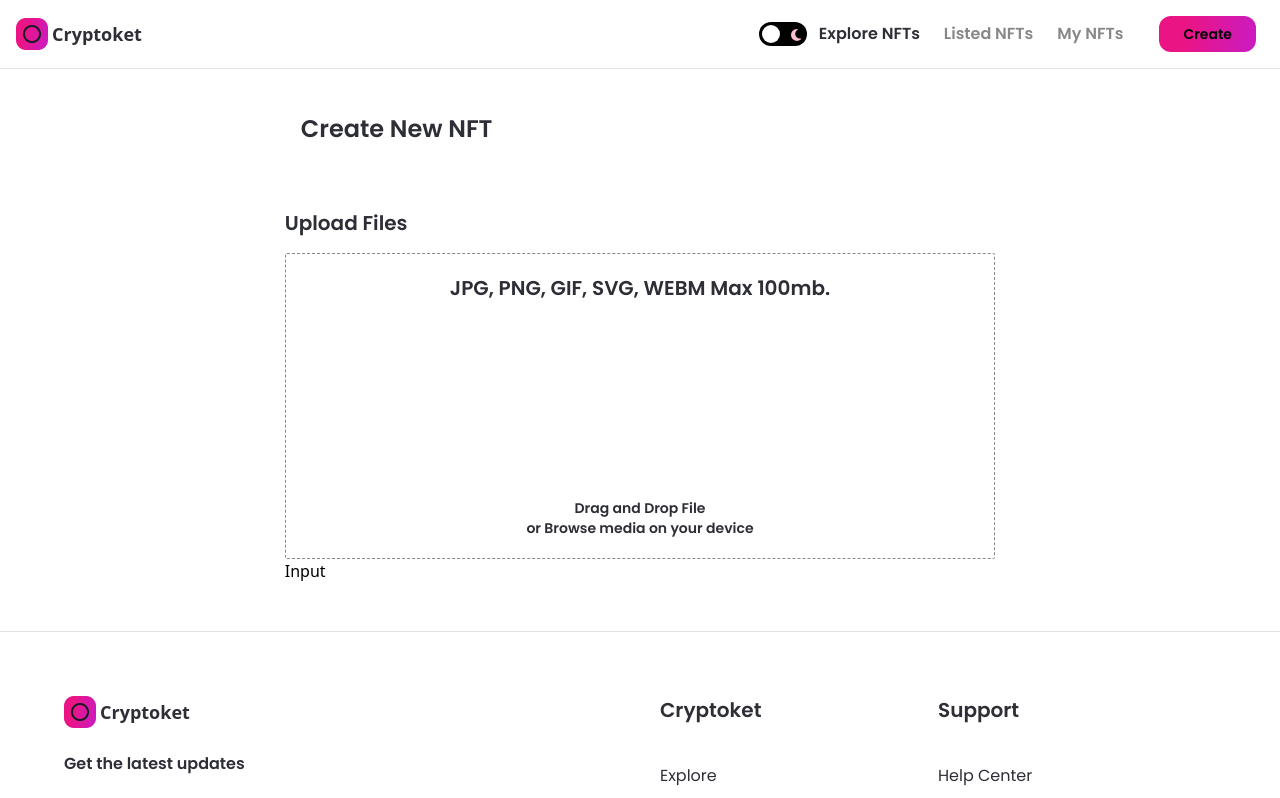
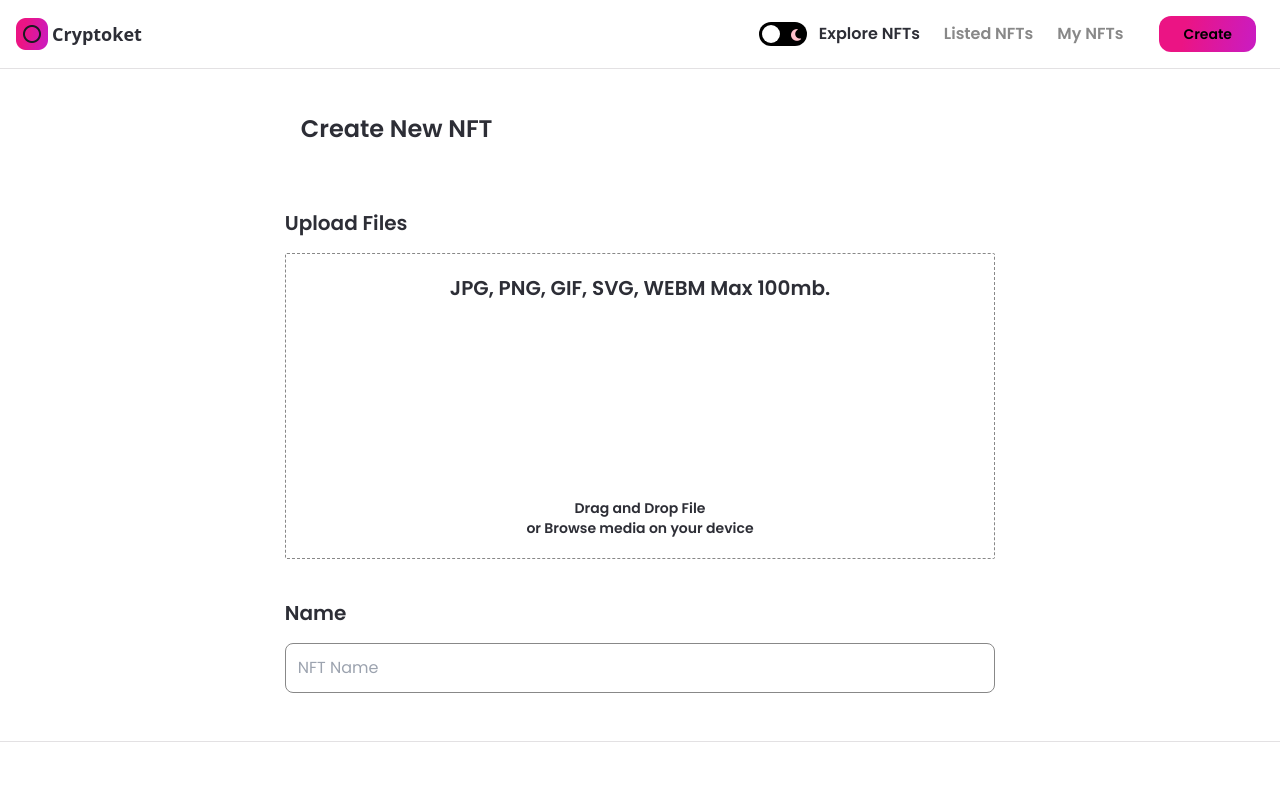
Before and after one commit to Shubhankar-12/cryptoket, a Next.js app: page /create-nft in a window 1280 px wide. Shown: the top 798 px of the page. Built offline with nearby package versions, Linux system fonts and the light colour scheme.

Commit message:
Input Done

```diff
--- a/components/Input.jsx
+++ b/components/Input.jsx
@@ -1,7 +1,17 @@
 import React from 'react';
 
-const Input = () => (
-  <div>Input</div>
+const Input = ({ inputType, title, placeholder, handleClick }) => (
+  <div className="mt-10 w-full">
+    <p className=" font-poppins dark:text-white text-nft-black-1 font-semibold text-xl">
+      {title}
+    </p>
+    <input
+      className="dark:bg-nft-black-1 bg-white border dark:border-nft-black-1 border-nft-gray-2 rounded-lg w-full outline-none
+     font-poppins dark:text-white text-nft-gray-2 text-base mt-4 px-3 py-3"
+      placeholder={placeholder}
+      onChange={handleClick}
+    />
+  </div>
 );
 
 export default Input;
```
